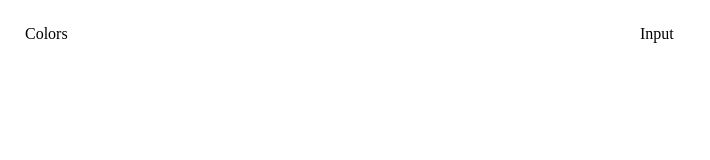
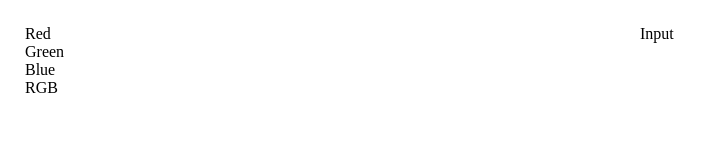
Before and after one commit to zkevinbai/Chameleon, a React (Create React App) app: page / in a window 1280 px wide. Shown: the top 160 px of the page, without its empty margins (0-710 px from the left). Built offline with nearby package versions, Linux system fonts and the light colour scheme.

Commit message:
Add colors structure

```diff
--- a/src/App.js
+++ b/src/App.js
@@ -6,7 +6,21 @@ export default class App extends React.Component {
     return (
       <div className="app">
         <div className="colors">
-          Colors
+          <div className="color-components">
+            <div className="color-r">
+              Red
+            </div>
+            <div className="color-g">
+              Green
+            </div>
+            <div className="color-b">
+              Blue
+            </div>
+          </div>
+
+          <div className="color-rgb">
+            RGB
+          </div>
         </div>
         <div className="input">
           Input
```
